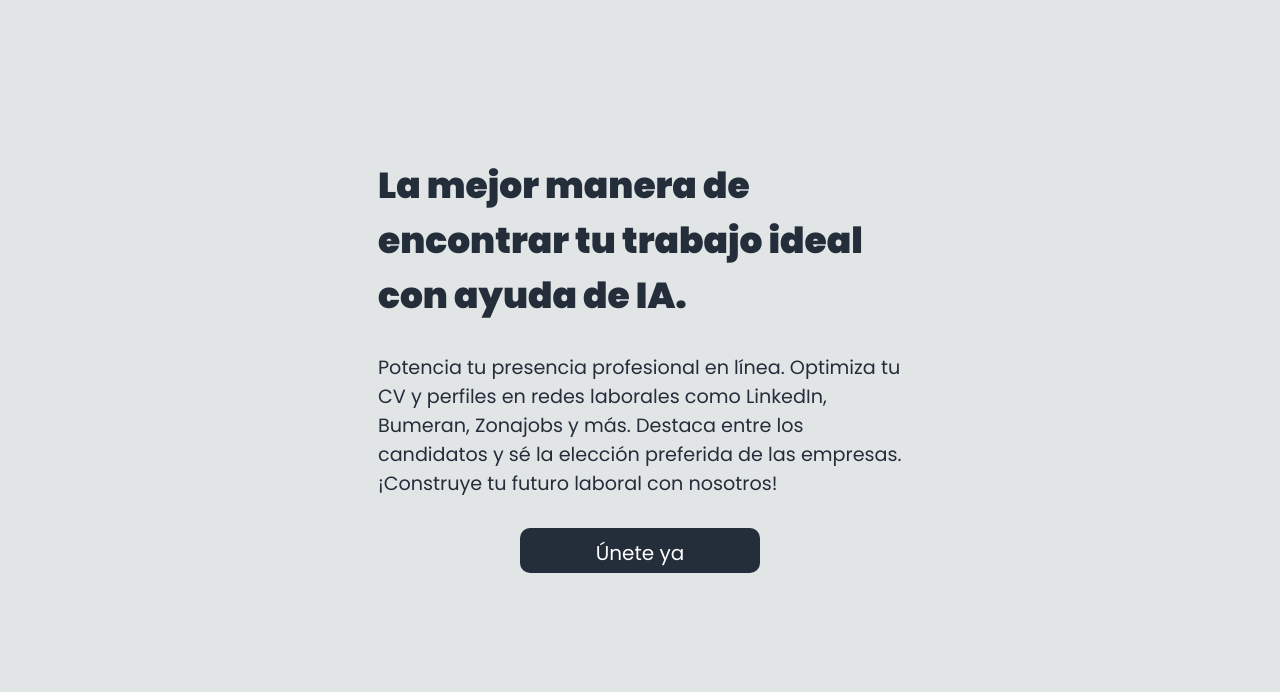
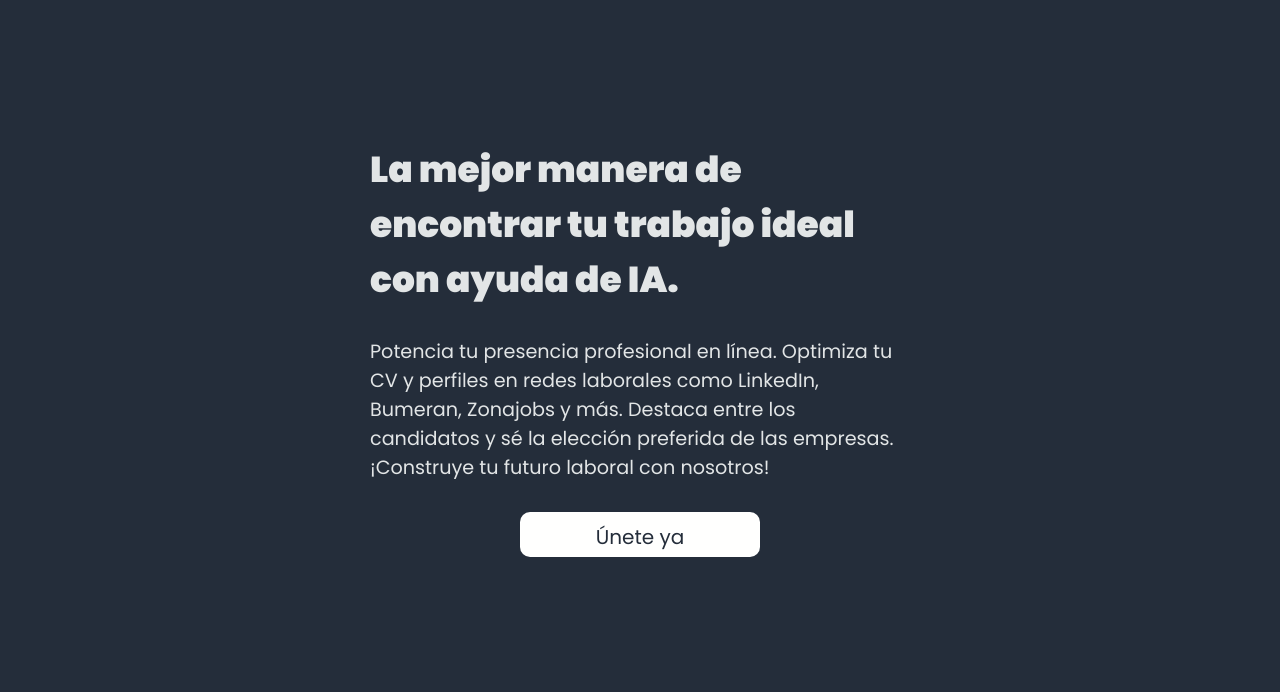
Before and after one commit to Whoiamx/proyecto-Integrador, a plain HTML site: page index.html in a window 1280 px wide. Shown: the part 108-800 px from the top of the page. Drawn offline with Linux system fonts and the light colour scheme.

Commit message:
Se mejora algunas cosas

```diff
--- a/assets/style.css
+++ b/assets/style.css
@@ -98,10 +98,9 @@ body {
 
 .section_hero {
   display: flex;
-  color: var(--colorVioleta);
   justify-content: center;
   padding: 100px;
-  margin: 1rem;
+  background-color: var(--colorPrincipal);
   gap: 100px;
   align-items: center;
   max-width: 100%;
@@ -138,7 +137,7 @@ body {
   max-width: 50%;
   font-size: 1.5rem;
   gap: 30px;
-  color: var(--colorPrincipal);
+  color: var(--colorSubtitulo);
   margin: 150px;
 }
 
@@ -165,13 +164,13 @@ body {
 }
 
 #shopyfuner {
-  background-color: var(--colorPrincipal);
+  background-color: var(--colorTitulo);
   text-decoration: none;
   width: 240px;
   border-radius: 10px;
   text-align: center;
   height: 45px;
-  color: var(--colorTitulo);
+  color: var(--colorPrincipal);
   font-size: 20px;
   padding: 10px;
 }
```
